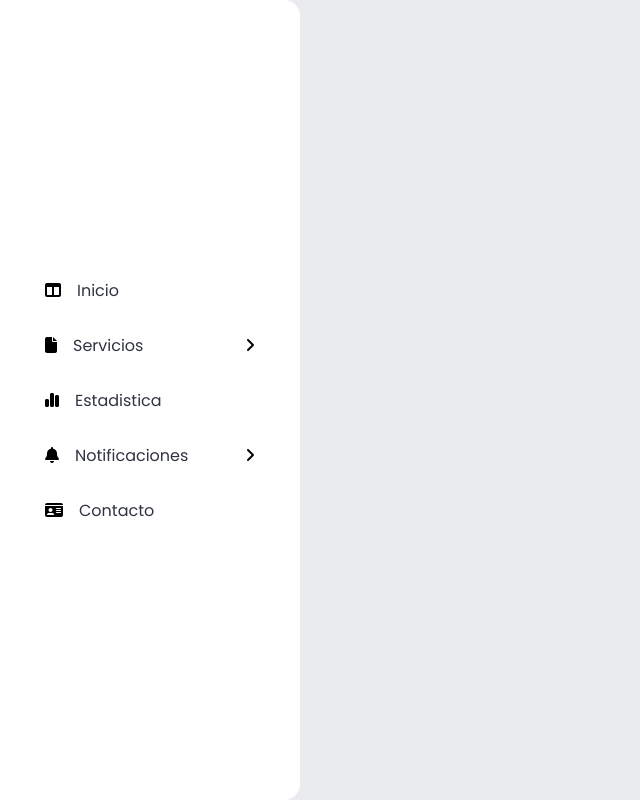
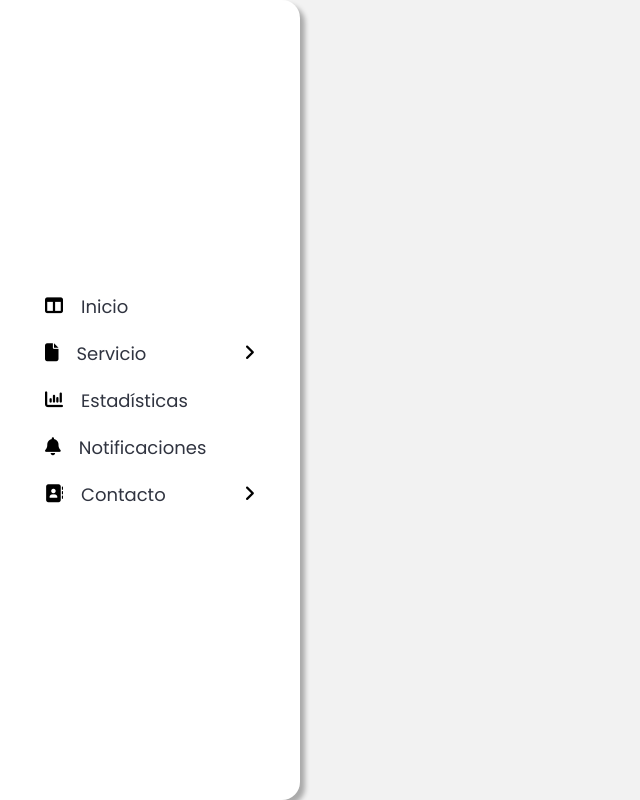
Before and after one commit to JavierJCP/menuLateralTemplate, a plain HTML site: page index.html in a window 1280 px wide. Shown: the whole page, without its empty margins (0-640 px from the left). Drawn offline with Linux system fonts and the light colour scheme.

Commit message:
first commit

```diff
--- a/index.html
+++ b/index.html
@@ -1,86 +1,69 @@
-<html lang="en">
+<html lang="es">
 <head>
-    <meta charset="UTF-8" />
-    <meta http-equiv="X-UA-Compatible" content="IE=edge" />
-    <meta name="viewport" content="width=device-width, initial-scale=1.0" />
-
+  <meta charset="UTF-8">
+  <meta http-equiv="X-UA-Compatible" content="IE=edge">
+  <meta name="viewport" content="width=device-width, initial-scale=1.0">
+  <title>Menu lateral</title>
   <!-- CSS -->
-    <link rel="stylesheet" href="./style.css" />
+  <link rel="stylesheet" href="./style.css">
   <!-- Font Awesome -->
-    <script
-      src="https://kit.fontawesome.com/fbca97aad7.js"
-      crossorigin="anonymous"
-    ></script>
-
-    <title>Document</title>
+  <script src="https://kit.fontawesome.com/fbca97aad7.js" crossorigin="anonymous"></script>
 </head>
 <body>
+
   <nav class="nav">
-      <ul class="list">
-        <li class="list-item">
-          <div class="list-button">
-            <i class="fa-solid fa-table-columns list-img"></i>
-            <a href="#" class="nav-link">Inicio</a>
+    <ul class="menu">
+
+      <li class="menu-item">
+        <div class="container-button">
+          <i class="fa-solid fa-table-columns"></i>
+          <a href="#" class="menu-link">Inicio</a>
         </div>
       </li>
 
-        <li class="list-item list-item-click">
-          <div class="list-button click">
-            <i class="fa-solid fa-file list-img"></i>
-            <a href="#" class="nav-link">Servicios</a>
+      <li class="menu-item menu-item-click">
+        <div class="container-button button-click">
+          <i class="fa-solid fa-file"></i>
+          <a href="#" class="menu-link">Servicio</a>
           <i class="fa-solid fa-angle-right list-arrow"></i>
         </div>
-
-          <ul class="list-show">
-            <li class="list-inside">
-              <a href="#" class="nav-link nav-link-inside">Estoy dentro</a>
-            </li>
-            <li class="list-inside">
-              <a href="#" class="nav-link nav-link-inside">Estoy dentro</a>
-            </li>
-            <!-- <li class="list-inside">
-              <a href="#" class="nav-link nav-link-inside">Estoy dentro</a>
-            </li> -->
+        <ul class="submenu">
+          <li class="menu-item-insite"><a href="#" class="menu-link menu-link-insite">Dentro</a></li>
+          <li class="menu-item-insite"><a href="#" class="menu-link menu-link-insite">Dentro</a></li>
+          <li class="menu-item-insite"><a href="#" class="menu-link menu-link-insite">Dentro</a></li>
         </ul>
       </li>
 
-        <li class="list-item">
-          <div class="list-button">
-            <i class="fa-solid fa-chart-simple list-img"></i>
-            <a href="#" class="nav-link">Estadistica</a>
+      <li class="menu-item">
+        <div class="container-button">
+          <i class="fa-solid fa-chart-column"></i>
+          <a href="#" class="menu-link">Estadísticas</a>
         </div>
       </li>
 
-        <li class="list-item list-item-click">
-          <div class="list-button click">
-            <i class="fa-solid fa-bell list-img"></i>
-            <a href="#" class="nav-link">Notificaciones</a>
+      <li class="menu-item">
+        <div class="container-button">
+          <i class="fa-solid fa-bell"></i>
+          <a href="#" class="menu-link">Notificaciones</a>
+        </div>
+      </li>
+
+      <li class="menu-item menu-item-click">
+        <div class="container-button button-click">
+          <i class="fa-solid fa-address-book"></i>
+          <a href="#" class="menu-link">Contacto</a>
           <i class="fa-solid fa-angle-right list-arrow"></i>
         </div>
-
-          <ul class="list-show">
-            <li class="list-inside">
-              <a href="#" class="nav-link nav-link-inside">Estoy dentro</a>
-            </li>
-            <li class="list-inside">
-              <a href="#" class="nav-link nav-link-inside">Estoy dentro</a>
-            </li>
-            <li class="list-inside">
-              <a href="#" class="nav-link nav-link-inside">Estoy dentro</a>
-            </li>
+        <ul class="submenu">
+          <li class="menu-item-insite"><a href="#" class="menu-link menu-link-insite">Dentro</a></li>
+          <li class="menu-item-insite"><a href="#" class="menu-link menu-link-insite">Dentro</a></li>
         </ul>
-        </li>
-
-        <li class="list-item">
-          <div class="list-button">
-            <i class="fa-solid fa-id-card list-img"></i>
-            <a href="#" class="nav-link">Contacto</a>
-          </div>
       </li>
 
     </ul>
   </nav>
 
+
   <script src="./main.js"></script>
 </body>
 </html>
--- a/main.js
+++ b/main.js
@@ -1,17 +1,14 @@
-let listElements = document.querySelectorAll('.click');
+let listElements = document.querySelectorAll('.button-click');
+listElements.forEach((listElement) => {
+  listElement.addEventListener('click', () =>{
+    listElement.classList.toggle('arrow');
 
-listElements.forEach(listElements => {
-  listElements.addEventListener('click', () => {
-
-    listElements.classList.toggle('arrow');
-
-    let height = 0;
-    let menu = listElements.nextElementSibling;
-    console.log(menu.scrollHeight)
-    if(menu.clientHeight == "0") {
-      height = menu.scrollHeight;
+    let altura = 0;
+    let submenu = listElement.nextElementSibling;
+    if(submenu.clientHeight === 0){
+      altura = submenu.scrollHeight;
     }
 
-    menu.style.height = `${height}px`;
+    submenu.style.height = `${altura}px`;
   })
 })
--- a/style.css
+++ b/style.css
@@ -1,82 +1,83 @@
 @import url('https://fonts.googleapis.com/css2?family=Poppins:wght@300;400;700&display=swap');
 
 :root{
-  --background-color: #eaebef;
-  --bagkground-nav: #f6f8fa;
+  --background-color: #f2f2f2;
   --link-color: #303440;
+  --background-hover: #F6F8FA;
 }
 
-*{
+* {
   margin: 0;
+  box-sizing: border-box;
   padding: 0;
-  box-sizing: border-box;
 }
 
-body{
+body {
   background-color: var(--background-color);
-  font-family: 'Poppins', sans-serif;
+  font-size: 18px;
+  font-family: 'Poppins';
 }
 
-.nav{
-  width: 300px;
+.nav {
+  width: 	300px;
 }
 
-.nav-link{
-  color: var(--link-color);
-  display: block;
-  padding: 15px 0;
-  text-decoration: none;
-}
-.nav-link-inside{
-  border-radius: 6px;
-  padding-left: 20px;
-  text-align: left;
-}
-.nav-link-inside:hover {
-  background-color: var(--bagkground-nav);
-}
-
-.list{
+.menu{
   width: 100%;
   height: 100vh;
+  background-color: white;
+  border-radius: 0 18px 18px 0;
   display: flex;
   flex-direction: column;
   justify-content: center;
-  border-radius: 0 16px 16px 0;
-  background-color: white;
+  box-shadow: 5px 5px 5px 0 rgb(0 0 0 / 30%);
 }
 
-.list-item{
+.menu-item {
+  width: 100%;
   list-style: none;
-  width: 100%;
   text-align: center;
   overflow: hidden;
 }
 
-.list-item-click{
-  cursor: pointer;
+.menu-link {
+  text-decoration: none;
+  color: var(--link-color);
+  display: block;
+  padding: 10px 0;
+}
+.menu-link-insite:hover{
+  background-color: var(--background-hover);
 }
 
-.list-button{
-  display: flex;
-  align-items: center;
-  gap: 1em;
-  width: 70%;
-  margin: 0 auto;
+.list-arrow{
+  margin-left: auto;
+  transition: transform 0.5s;
 }
 .arrow .list-arrow{
   transform: rotate(90deg);
 }
-.list-arrow {
-  margin-left: auto;
-  transition: transform 0.3s;
+
+.container-button {
+  width: 70%;
+  display: flex;
+  align-items: center;
+  gap: 1em;
+  margin: 0 auto;
+}
+.menu-link-insite {
+  padding-left: 20px;
+  text-align: left;
+}
+.menu-item-click {
+  cursor: pointer;
 }
 
-.list-show{
+.submenu {
   width: 80%;
+  list-style: none;
+  border-left: 2px solid var(--link-color);
   margin-left: auto;
-  border-left: 2px solid var(--link-color) ;
-  list-style: none;
+  height: 0;
   transition: height 0.5s;
-  height: 0;
 }
```
Lines whose indentation alone changed are shown as unchanged.
